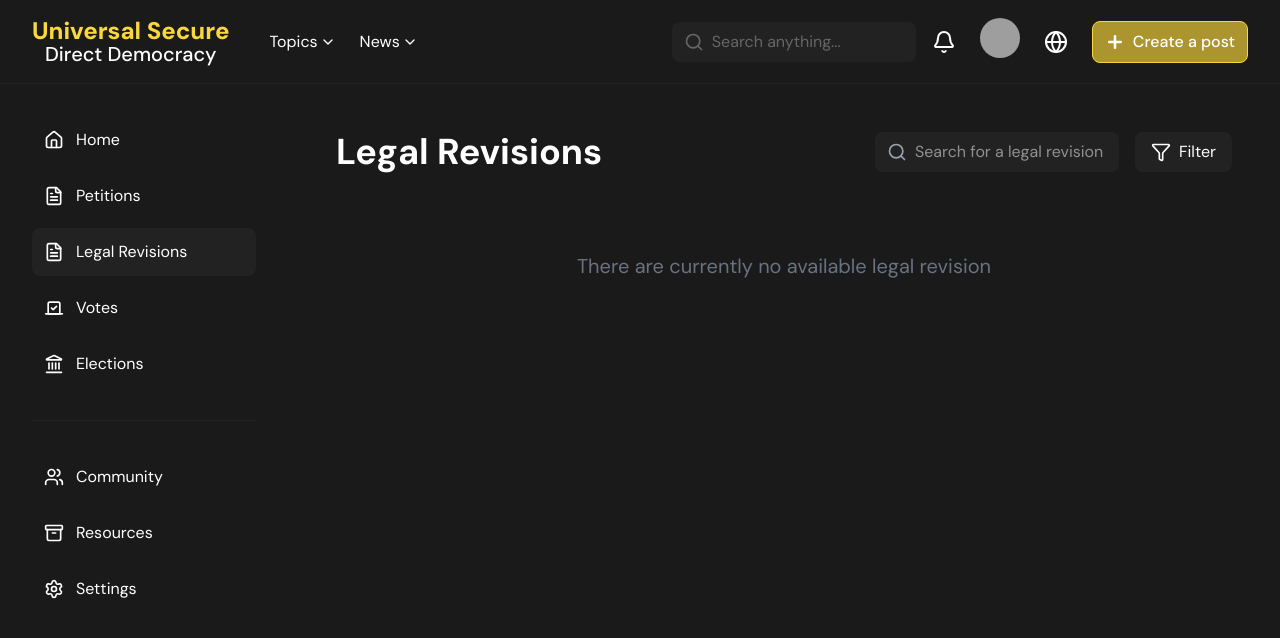
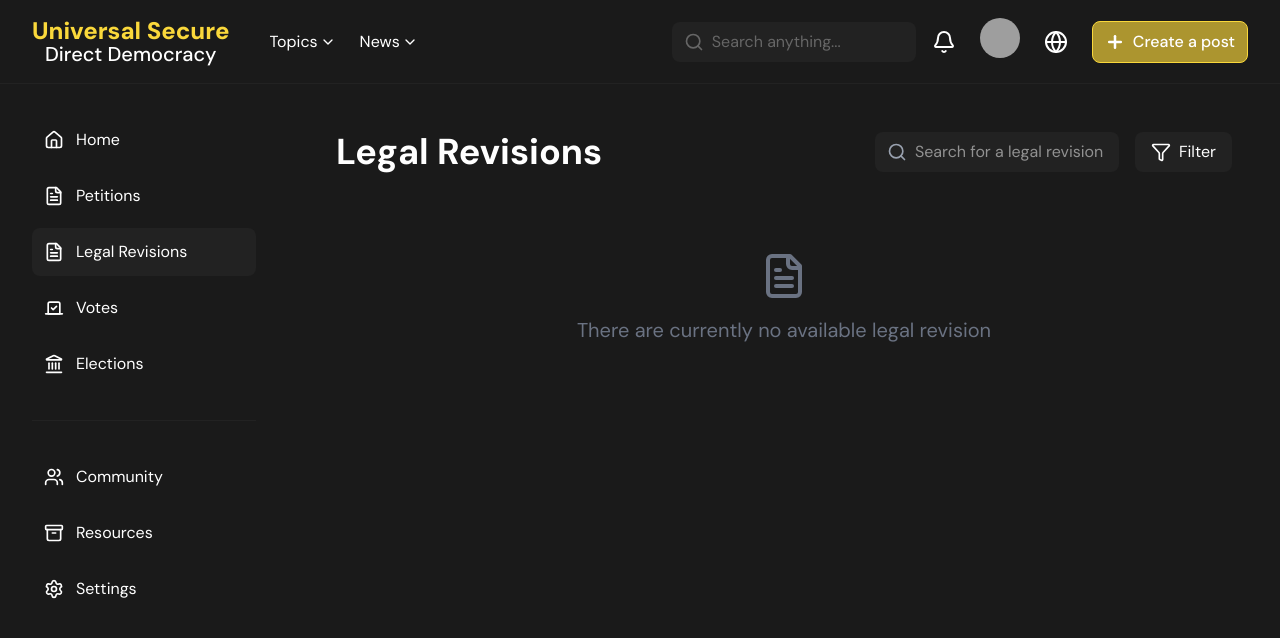
Before and after one commit to MikeyhCutey231/usdd, a React (Vite) app: page /legal-revisions in a window 1280 px wide. Shown: the top 638 px of the page. Built offline with nearby package versions, Linux system fonts and the light colour scheme; grey boxes are pictures that could not be loaded.

Commit message:
Add conditional rendering for legal revisions and votes display

```diff
--- a/src/components/LegalRevisions.jsx
+++ b/src/components/LegalRevisions.jsx
@@ -1,6 +1,6 @@
 import React, { useState, useEffect } from 'react';
 import { Link } from 'react-router-dom';
-import { Search, Filter, ChevronDown } from 'lucide-react';
+import { Search, Filter, ChevronDown, FileText } from 'lucide-react';
 
 const LegalRevisionCard = ({ legalRevision }) => {
   const dates = legalRevision.date ? `${new Date(legalRevision.date.from).toLocaleDateString()} - ${new Date(legalRevision.date.to).toLocaleDateString()}` : 'No dates specified';
@@ -110,7 +110,8 @@ const LegalRevisions = () => {
             <LegalRevisionCard key={index} legalRevision={legalRevision} />
           ))
         ) : (
-          <div className="text-center py-12">
+          <div className="flex flex-col items-center justify-center text-center py-12">
+            <FileText size={48} className="mb-4 text-gray-500" />
             <p className="text-xl text-gray-500">There are currently no available legal revision</p>
           </div>
         )}
--- a/src/components/Votes.jsx
+++ b/src/components/Votes.jsx
@@ -1,6 +1,6 @@
 import React, { useState, useEffect } from 'react';
 import { Link } from 'react-router-dom';
-import { Search, Filter, ChevronDown } from 'lucide-react';
+import { Search, Filter, ChevronDown, FileText } from 'lucide-react';
 
 const VoteCard = ({ legalRevision }) => {
 
@@ -105,7 +105,8 @@ const Votes = () => {
             <VoteCard key={index} legalRevision={legalRevision} />
           ))
         ) : (
-          <div className="text-center py-12 col-span-3">
+          <div className="flex flex-col items-center justify-center text-center py-12 col-span-3">
+            <FileText size={48} className="mb-4 text-gray-500" />
             <p className="text-xl text-gray-500">No Bill to be voted at the moment</p>
           </div>
         )}
```
